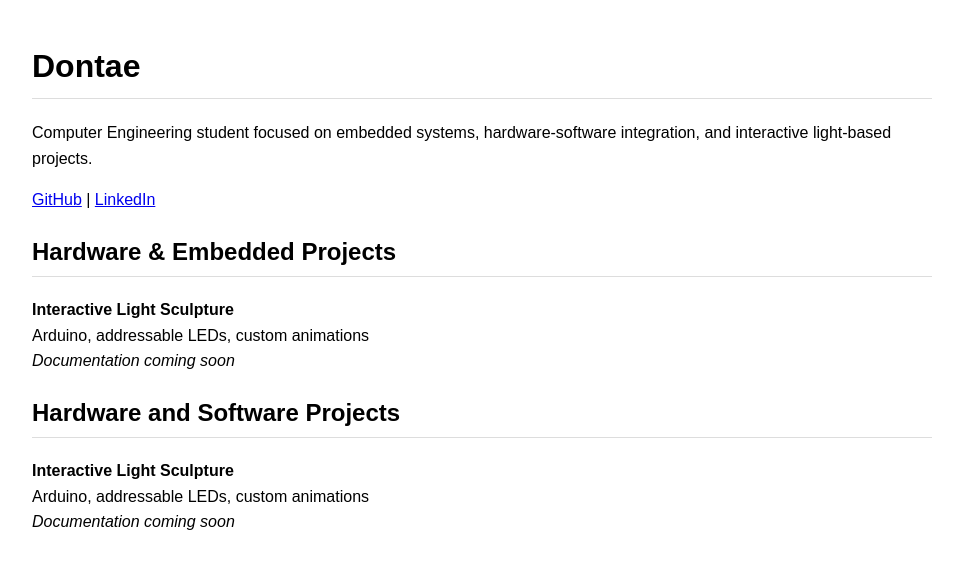
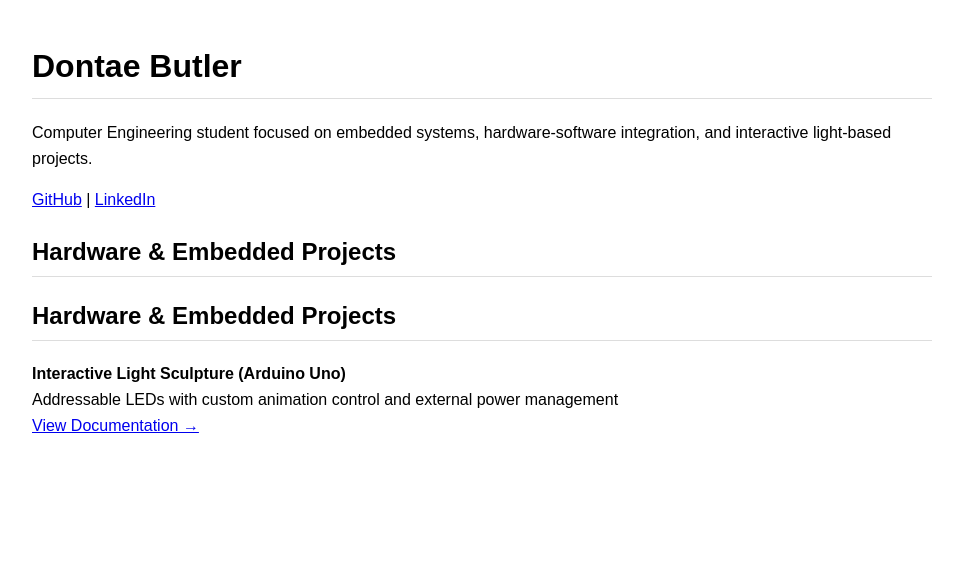
Before and after one commit to re1tub/yourusername.github.io, a plain HTML site: page index.html in a window 1280 px wide. Shown: the whole page, without its empty margins (158-1121 px from the left). Drawn offline with Linux system fonts and the light colour scheme.

Commit message:
Update index.html

```diff
--- a/index.html
+++ b/index.html
@@ -23,7 +23,7 @@
 </head>
 <body>
 
-<h1>Dontae</h1>
+<h1>Dontae Butler</h1>
 <p>Computer Engineering student focused on embedded systems, hardware-software integration, and interactive light-based projects.</p>
 
 <p>
@@ -33,18 +33,15 @@
 
 <h2>Hardware & Embedded Projects</h2>
 
+<h2>Hardware & Embedded Projects</h2>
+
 <div class="project">
-  <strong>Interactive Light Sculpture</strong><br>
-  Arduino, addressable LEDs, custom animations<br>
-  <em>Documentation coming soon</em>
+  <strong>Interactive Light Sculpture (Arduino Uno)</strong><br>
+  Addressable LEDs with custom animation control and external power management<br>
+  <a href="https://github.com/YOURUSERNAME/arduino-light-sculpture">
+    View Documentation →
+  </a>
 </div>
 
-<h2>Hardware and Software Projects</h2>
-
-<div class="project">
-  <strong>Interactive Light Sculpture</strong><br>
-  Arduino, addressable LEDs, custom animations<br>
-  <em>Documentation coming soon</em>
-</div>
 
 </body>
```
